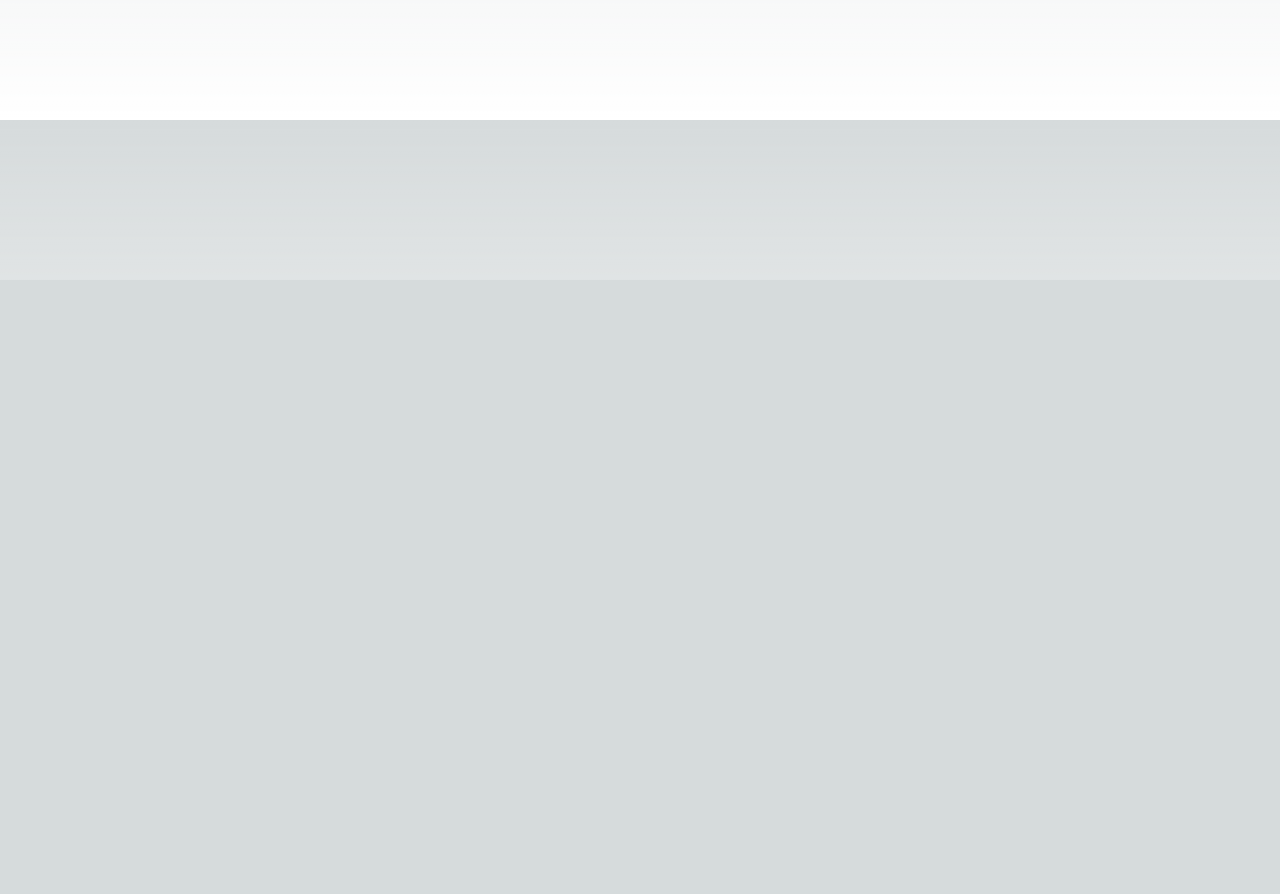
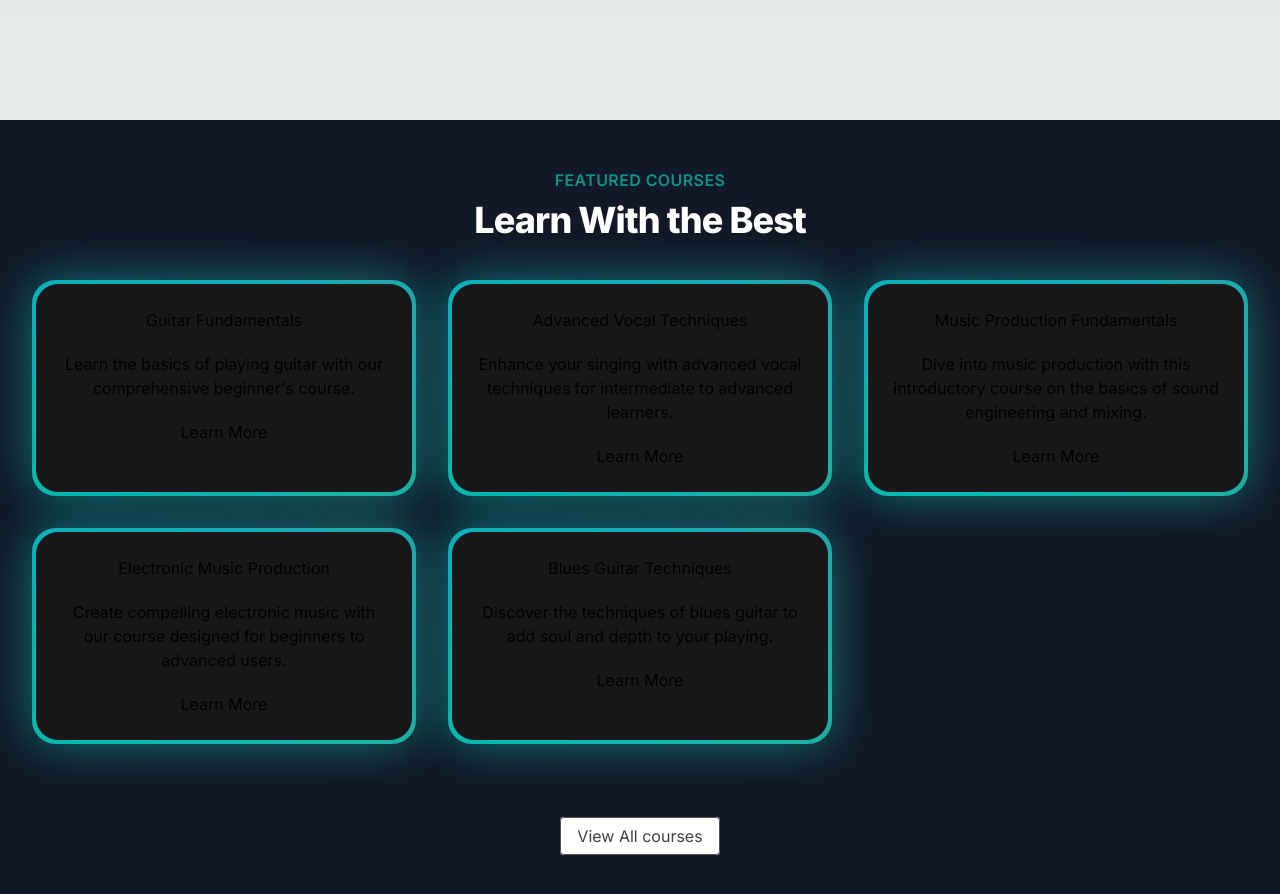
Before and after one commit to AxBwal/music-app-next-js, a Next.js app: page / in a window 1280 px wide. Shown: the part 520-1414 px from the top of the page. Before the commit the page ends 800 px from the top, so only its background shows below. Built offline with nearby package versions, Linux system fonts and the light colour scheme.

Commit message:
Featured Courses Updated

```diff
--- a/src/app/page.tsx
+++ b/src/app/page.tsx
@@ -1,7 +1,9 @@
+import FeaturedCourses from "@/components/FeaturedCourses";
 import HerSection from "@/components/HerSection";
 
 export default function Home() {
   return <>
   <HerSection/>
+  <FeaturedCourses/>
   </>;
 }
--- /dev/null
+++ b/src/components/FeaturedCourses.tsx
@@ -0,0 +1,63 @@
+"use client";
+
+import React from "react";
+import coursedata from "../data/music_courses.json";
+import Link from "next/link";
+import { BackgroundGradient } from "./ui/background-gradient";
+
+interface Courses {
+  id: number;
+  title: string;
+  slug: string;
+  description: string;
+  price: number;
+  instructor: string;
+  isFeatured: boolean;
+}
+
+function FeaturedCourses() {
+  const filteredCourses = coursedata.courses.filter(
+    (courses: Courses) => courses.isFeatured
+  );
+  return (
+    <div className="py-12 bg-gray-900">
+      <div>
+        <div className="text-center">
+          <h2 className="text-base text-teal-600 font-semibold tracking-wide uppercase">
+            FEATURED COURSES
+          </h2>
+          <p className="mt-2 text-3xl leading-8 font-extrabold tracking-tight text-white sm:text-4xl">
+            Learn With the Best
+          </p>
+        </div>
+      </div>
+
+      <div className="mt-10 mx-8">
+        <div className="grid grid-cols-1 sm:grid-cols-2 lg:grid-cols-3 gap-8 justify-center">
+          {filteredCourses.map((item) => (
+            <BackgroundGradient className="flex flex-col rounded-[22px] bg-white dark:bg-zinc-900 overflow-hidden h-full max-w-sm">
+              <div key={item.id} className="flex justify-center">
+                <div className="p-4 sm:p-6 flex flex-col items-center text-center flex-grow gap-5">
+                  <p>{item.title}</p>
+                  <p> {item.description}</p>
+                  <Link href={`/courses/${item.slug}`}>Learn More</Link>
+                </div>
+              </div>
+            </BackgroundGradient>
+          ))}
+        </div>
+
+        <div className="mt-20 text-center">
+          <Link
+            href={"/courses"}
+            className="px-4 py-2 rounded border border-neutral-600 text-neutral-700 bg-white hover:bg-gray-100 transition duration-200"
+          >
+            View All courses
+          </Link>
+        </div>
+      </div>
+    </div>
+  );
+}
+
+export default FeaturedCourses;
--- /dev/null
+++ b/src/components/ui/background-gradient.tsx
@@ -0,0 +1,72 @@
+import { cn } from "@/lib/utils";
+import React from "react";
+import { motion } from "framer-motion";
+
+export const BackgroundGradient = ({
+  children,
+  className,
+  containerClassName,
+  animate = true,
+}: {
+  children?: React.ReactNode;
+  className?: string;
+  containerClassName?: string;
+  animate?: boolean;
+}) => {
+  const variants = {
+    initial: {
+      backgroundPosition: "0 50%",
+    },
+    animate: {
+      backgroundPosition: ["0, 50%", "100% 50%", "0 50%"],
+    },
+  };
+  return (
+    <div className={cn("relative p-[4px] group", containerClassName)}>
+      <motion.div
+        variants={animate ? variants : undefined}
+        initial={animate ? "initial" : undefined}
+        animate={animate ? "animate" : undefined}
+        transition={
+          animate
+            ? {
+                duration: 5,
+                repeat: Infinity,
+                repeatType: "reverse",
+              }
+            : undefined
+        }
+        style={{
+          backgroundSize: animate ? "400% 400%" : undefined,
+        }}
+        className={cn(
+          "absolute inset-0 rounded-3xl z-[1] opacity-60 group-hover:opacity-100 blur-xl  transition duration-500 will-change-transform",
+          " bg-[radial-gradient(circle_farthest-side_at_0_100%,#00ccb1,transparent),radial-gradient(circle_farthest-side_at_100%_0,#7b61ff,transparent),radial-gradient(circle_farthest-side_at_100%_100%,#ffc414,transparent),radial-gradient(circle_farthest-side_at_0_0,#1ca0fb,#141316)]"
+        )}
+      />
+      <motion.div
+        variants={animate ? variants : undefined}
+        initial={animate ? "initial" : undefined}
+        animate={animate ? "animate" : undefined}
+        transition={
+          animate
+            ? {
+                duration: 5,
+                repeat: Infinity,
+                repeatType: "reverse",
+              }
+            : undefined
+        }
+        style={{
+          backgroundSize: animate ? "400% 400%" : undefined,
+        }}
+        className={cn(
+          "absolute inset-0 rounded-3xl z-[1] will-change-transform",
+          "bg-[radial-gradient(circle_farthest-side_at_0_100%,#00ccb1,transparent),radial-gradient(circle_farthest-side_at_100%_0,#7b61ff,transparent),radial-gradient(circle_farthest-side_at_100%_100%,#ffc414,transparent),radial-gradient(circle_farthest-side_at_0_0,#1ca0fb,#141316)]"
+        )}
+      />
+
+      <div className={cn("relative z-10", className)}>{children}</div>
+    </div>
+  );
+};
```
